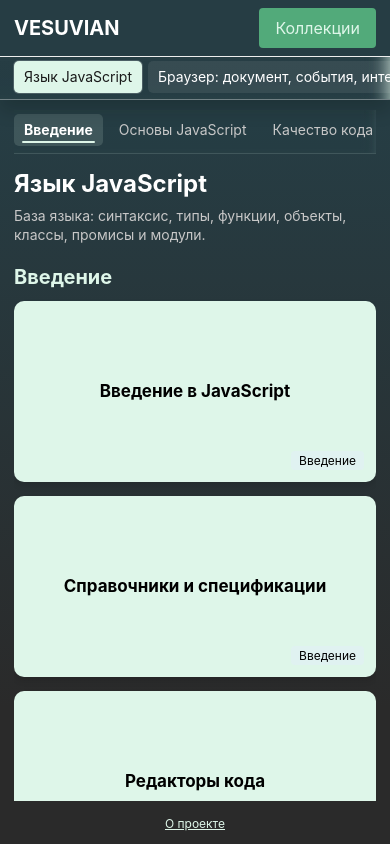
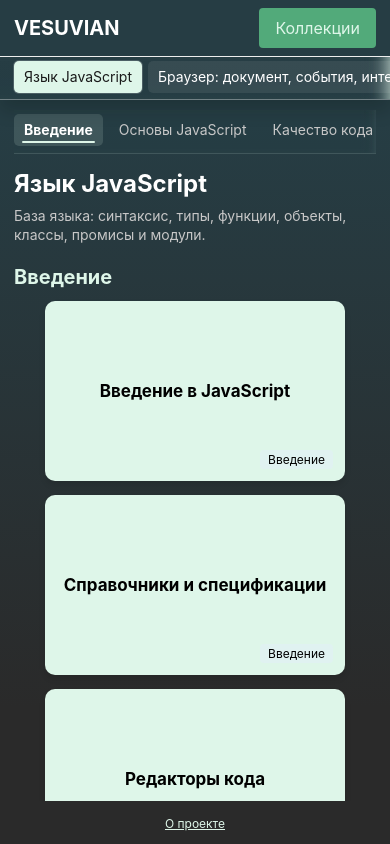
Before and after one commit to KanSars/vesuvian_mini_js, a React (Vite) app: page /collections in a window 390 px wide. Built offline with nearby package versions, Linux system fonts and the light colour scheme.

Commit message:
fix: preserve collection card proportions on mobile

```diff
--- a/src/entities/Collection/ui/CollectionCard/CollectionCard.module.scss
+++ b/src/entities/Collection/ui/CollectionCard/CollectionCard.module.scss
@@ -3,7 +3,6 @@
 .collectionCard {
   width: 100%;
   max-width: 300px;
-  min-height: 180px;
   aspect-ratio: 5 / 3;
   border-radius: 10px;
   background-color: $primary-green;
@@ -45,9 +44,7 @@
 
 @media (max-width: 640px) {
   .collectionCard {
-    aspect-ratio: 2 / 1;
-    max-width: none;
-    min-height: 140px;
+    max-width: 300px;
     padding: 12px;
   }
 
@@ -58,8 +55,6 @@
 
 @media (max-width: 380px) {
   .collectionCard {
-    aspect-ratio: 2.15 / 1;
-    min-height: 130px;
     padding: 10px;
   }
 
--- a/src/features/collections/jsCourseView/ui/JsCourseCollectionsView.module.scss
+++ b/src/features/collections/jsCourseView/ui/JsCourseCollectionsView.module.scss
@@ -410,6 +410,7 @@
   .cardsGrid {
     grid-template-columns: minmax(0, 1fr);
     gap: 14px;
+    justify-items: center;
   }
 }
 
```
